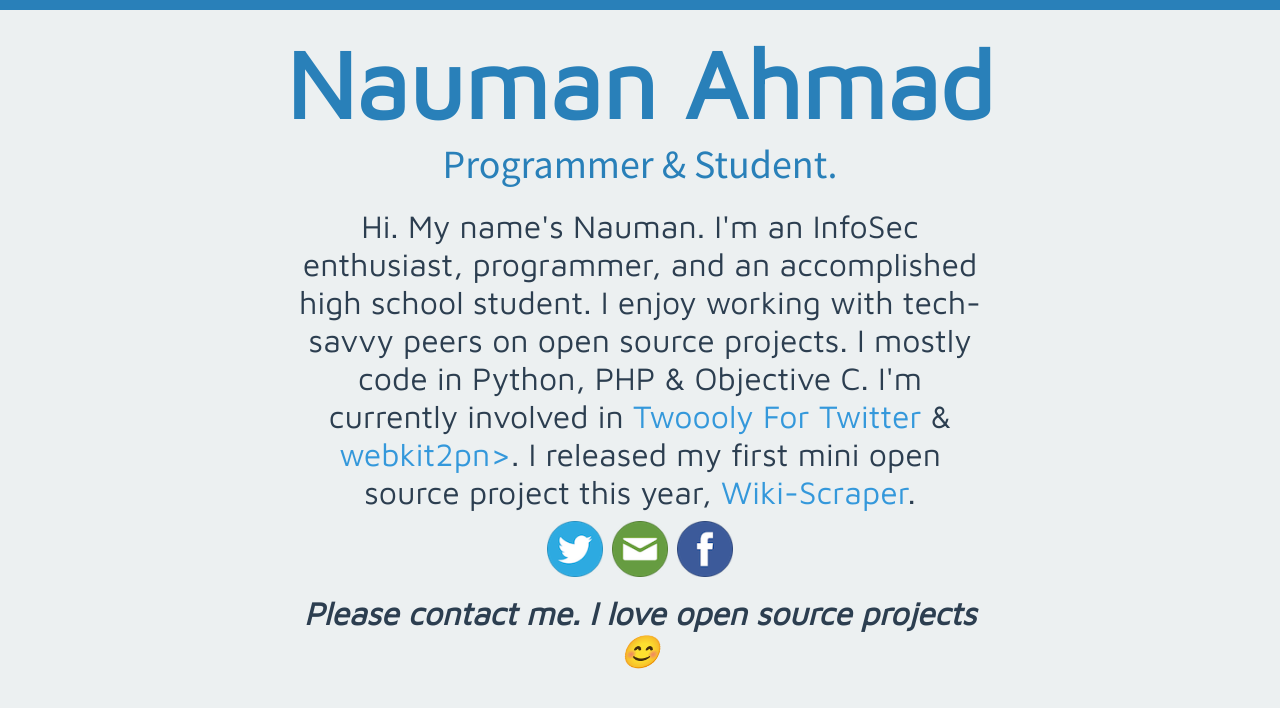
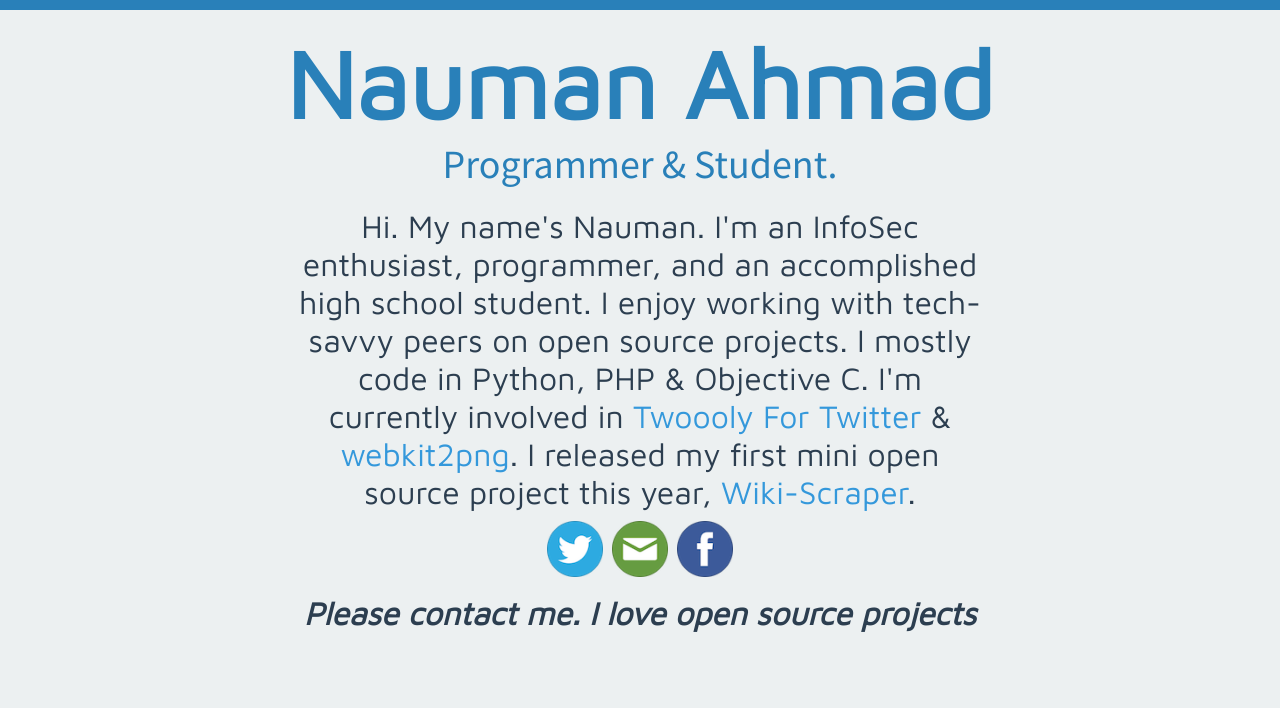
Before and after one commit to davidhax0r/itsnauman.github.io, a plain HTML site: page index.html in a window 1280 px wide. Drawn offline with nearby package versions, Linux system fonts and the light colour scheme.

Commit message:
Stupid Typos -___-

```diff
--- a/index.html
+++ b/index.html
@@ -19,7 +19,7 @@
 		<h2> Programmer & Student. </h2>
         <br>
 		<p>
-Hi. My name's Nauman. I'm an InfoSec enthusiast, programmer, and an accomplished high school student. I enjoy working with tech-savvy peers on open source projects. I mostly code in Python, PHP & Objective C. I'm currently involved in <a href="https://github.com/itsnauman/Twoooly-For-Twitter">Twoooly For Twitter</a> & <a href="https://github.com/adamn/python-webkit2png">webkit2pn></a>. I released my first mini open source project this year, <a href="https://github.com/itsnauman/Wiki-Scraper">Wiki-Scraper</a>.
+Hi. My name's Nauman. I'm an InfoSec enthusiast, programmer, and an accomplished high school student. I enjoy working with tech-savvy peers on open source projects. I mostly code in Python, PHP & Objective C. I'm currently involved in <a href="https://github.com/itsnauman/Twoooly-For-Twitter">Twoooly For Twitter</a> & <a href="https://github.com/adamn/python-webkit2png">webkit2png</a>. I released my first mini open source project this year, <a href="https://github.com/itsnauman/Wiki-Scraper">Wiki-Scraper</a>.
 		</p>
         <p>
             <span><a href="http://twitter.com\itsnauman" class="icons"> <img src="images/twitter.png"> </a></span>
@@ -29,7 +29,7 @@ Hi. My name's Nauman. I'm an InfoSec enthusiast, programmer, and an accomplished
         </p>
 		<p class="bottom">
 			Please contact me.
-			I love open source projects 😊
+			I love open source projects
 		</p>
 </body>
 </html>
```
